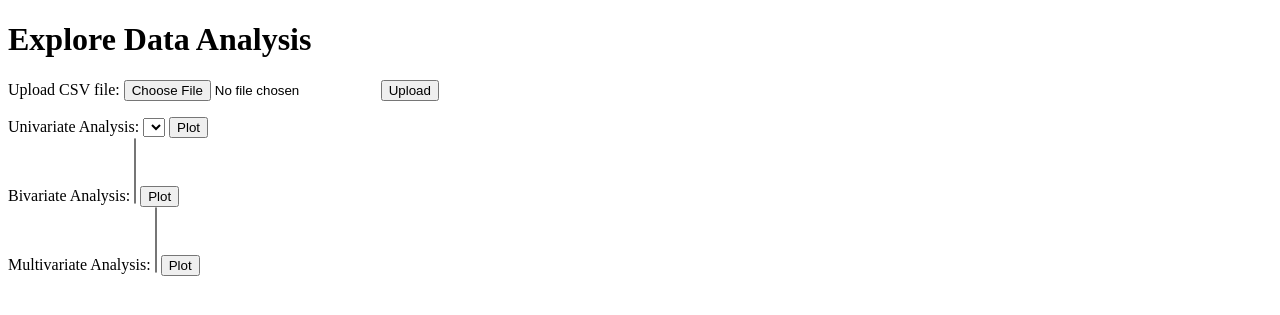
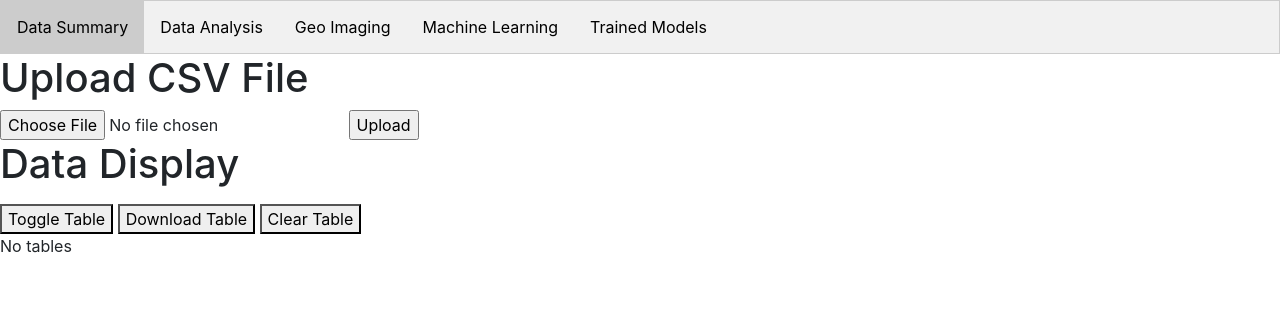
Before and after one commit to KatelynJtt/Thesis, a Flask app: template templates/index.html in a window 1280 px wide. Shown: the top 315 px of the page. Run offline with Flask 3, Linux system fonts and the light colour scheme; the template is opened without the code that fills it, so the values that code supplies are empty; some libraries are stand-ins or nearby versions.

Commit message:
Tab Page Structure
Reworked Html structure to use individual webpages for each analysis step

```diff
--- a/app.py
+++ b/app.py
@@ -28,11 +28,40 @@ handler = RotatingFileHandler('logs\\app.log', maxBytes=10000, backupCount=10)
 handler.setLevel(logging.INFO)
 app.logger.addHandler(handler)
 
-#-------------------------------------------------------Log functions for debugging specifics
+@app.route('/')
+def index():
+    return render_template('index.html')
+
+#-------------------------------------------------------Load HTML tabs
 @app.errorhandler(Exception)
 def handle_exception(e):
-    app.logger.error('Unhandled Exception: %s', (e))
+    app.logger.error('%s', (e))
     return jsonify({'error': 'A server error occurred.', 'details': str(e)}), 500
+
+@app.route('/datasummary')
+def data_summary():
+    # Render the data_summary.html template or generate the HTML content dynamically
+    return render_template('data_summary.html')
+
+@app.route('/dataanalysis')
+def data_analysis():
+    # Render the data_analysis.html template or generate the HTML content dynamically
+    return render_template('data_analysis.html')
+
+@app.route('/geoimaging')
+def geo_imaging():
+    # Render the geo_imaging.html template or generate the HTML content dynamically
+    return render_template('geo_imaging.html')
+
+@app.route('/machinelearning')
+def machine_learning():
+    # Render the machine_learning.html template or generate the HTML content dynamically
+    return render_template('machine_learning.html')
+
+@app.route('/trainedmodels')
+def trained_models():
+    # Render the trained_models.html template or generate the HTML content dynamically
+    return render_template('trained_models.html')
 
 #---------------------------------------------------------------Get DF Function
 def get_data_and_columns(file):
@@ -53,20 +82,20 @@ def get_data_and_columns(file):
     session['categorical_columns'] = categorical_columns
 
 #---------------------------------------------------Display Functions
-@app.route('/', methods=['GET', 'POST'])
-def display():
+@app.route('/table_display', methods=['GET', 'POST'])
+def table_display():
     if request.method == 'POST':
         file = request.files['file']
         if file and allowed_file(file.filename):
             get_data_and_columns(file)
             df = pd.read_sql_table(session['table_name'], create_engine('sqlite:///' + os.path.join('./database', session['db_name'])))
-            return render_template('display.html', tables=[df.to_html(classes='data')], titles=df.columns.values, numeric_columns=session['numeric_columns'], categorical_columns=session['categorical_columns'])
+            return render_template('data_summary.html', tables=[df.to_html(classes='data')], titles=df.columns.values, numeric_columns=session['numeric_columns'], categorical_columns=session['categorical_columns'])
         else:
             return "File type is incorrect. Please upload a .csv file."
     else:
         # When a GET request is made, clear the session and render the template without any tables or columns
         session.clear()
-        return render_template('display.html')
+        return render_template('data_summary.html')
 
 #------------------------------------------------------------------Upload Function
 @app.route('/upload', methods=['POST'])
@@ -77,7 +106,7 @@ def upload_file():
         db_path = os.path.join('./database', session['db_name'])
         engine = create_engine('sqlite:///' + db_path)
         df = pd.read_sql_table(session['table_name'], engine)
-        return render_template('display.html', tables=[df.to_html(classes='data')], numeric_columns=session['numeric_columns'], categorical_columns=session['categorical_columns'])
+        return render_template('data_summary.html', tables=[df.to_html(classes='data')], numeric_columns=session['numeric_columns'], categorical_columns=session['categorical_columns'])
     else:
         return jsonify({'error': 'File type is incorrect. Please upload a .csv file.'}), 400
 
--- /dev/null
+++ b/templates/data_summary.html
@@ -0,0 +1,61 @@
+<h1>Data Display</h1>
+    <p id="message"></p>
+    <button onclick="toggleTable()" title="Show/hide the data table">Toggle Table</button>
+    <button onclick="downloadTable()" title="Download the data table as a CSV file">Download Table</button>
+    <button onclick="clearTable()" title="Clear the data table">Clear Table</button>
+    <div id="dataTable">
+        {{ tables[0]|safe if tables else 'No tables' }}
+    </div>
+    <!--Java Script for Plotly Plots-->
+    <script>
+        // Table Functions
+        function toggleTable() {
+            var table = document.getElementById("dataTable");
+            if (table.innerHTML.trim() == "") {
+                document.getElementById("message").innerHTML = "No table to toggle.";
+            } else {
+                if (table.style.display === "none") {
+                    table.style.display = "block";
+                } else {
+                    table.style.display = "none";
+                }
+                document.getElementById("message").innerHTML = "";
+            }
+        }
+
+        function clearTable() {
+            var table = document.getElementById("dataTable");
+            if (table.innerHTML.trim() == "") {
+                document.getElementById("message").innerHTML = "No table to clear.";
+            } else {
+                table.innerHTML = "";
+                document.getElementById("message").innerHTML = "";
+            }
+        }
+
+        function downloadTable() {
+            var table = document.getElementById("dataTable");
+            if (table.innerHTML.trim() == "") {
+                document.getElementById("message").innerHTML = "No table to download.";
+            } else {
+                var csv = [];
+                var rows = table.getElementsByTagName("tr");
+
+                for (var i = 0; i < rows.length; i++) {
+                    var row = [], cols = rows[i].querySelectorAll("td, th");
+                    for (var j = 0; j < cols.length; j++)
+                        row.push(cols[j].innerText);
+                    csv.push(row.join(","));
+                }
+
+                var csvData = new Blob([csv.join("\n")], { type: 'text/csv' });
+                var csvUrl = URL.createObjectURL(csvData);
+                var hiddenElement = document.createElement('a');
+                hiddenElement.href = csvUrl;
+                hiddenElement.target = '_blank';
+                hiddenElement.download = 'table.csv';
+                hiddenElement.click();
+                document.getElementById("message").innerHTML = "";
+            }
+        }
+    </script>
--- /dev/null
+++ b/templates/geo_imaging.html
@@ -0,0 +1 @@
+<h1>Geo Imaging</h1>
--- a/templates/index.html
+++ b/templates/index.html
@@ -1,62 +1,95 @@
 <!DOCTYPE html>
-<html>
+<html lang="en">
 <head>
-  <title>Home</title>
+    <meta charset="UTF-8">
+    <title>Data Display and Plot</title>
+    <style>
+        /* Tab styling */
+        .tab {
+            overflow: hidden;
+            border: 1px solid #ccc;
+            background-color: #f1f1f1;
+        }
 
-  <link rel="stylesheet" href="{{ url_for('static', filename='css/style.css') }}">
+        .tab button {
+            background-color: inherit;
+            float: left;
+            border: none;
+            outline: none;
+            cursor: pointer;
+            padding: 14px 16px;
+            transition: 0.3s;
+        }
 
-  <script src="https://cdn.plot.ly/plotly-latest.min.js"></script>
-  <!-- defer: Tell browser to continue parsing HTML while script downloads and wait until HTML is fully parsed to execute script -->
-  <!-- Wait to execute script b/c it references elements in the HTML -->
-  <script src="{{ url_for('static', filename='js/script.js') }}" defer></script>
+        .tab button:hover {
+            background-color: #ddd;
+        }
 
+        .tab button.active {
+            background-color: #ccc;
+        }
+
+        .tabcontent {
+            display: none;
+            padding: 6px 12px;
+            border: 1px solid #ccc;
+            border-top: none;
+        }
+    </style>
+    <link rel="stylesheet" href="https://stackpath.bootstrapcdn.com/bootstrap/4.3.1/css/bootstrap.min.css">
 </head>
-
 <body>
-
-  <h1>Explore Data Analysis</h1>
-
-  <div>
-    <form id="fileForm">
-      <label>Upload CSV file:</label>
-      <!-- File input -->
-      <input type="file" id="fileInput">
-      <!-- Button to trigger upload -->
-      <!-- set button type as submit and then listen for submit event is js -->
-      <button id="uploadButton" type="submit">Upload</button>
-      <p id="uploadMessage"></p>
-      <div id="loadingIndicator" style="display: none;">Uploading...</div>
-    </form>
-  </div>
-  <!-- Display uploaded data -->
-  <div id="dataset"></div>
-
-  <div id="summary"></div>
-
-  <div id="plots">
-
-    <div id="univariate">
-      <label>Univariate Analysis:</label>
-      <select id="variableSelect"></select>
-      <button onclick="plotUnivariate()">Plot</button>
-      <div id="univariatePlot"></div>
+    <div class="tab">
+        <button class="tablinks" onclick="openTab(event, 'DataSummary')" id="defaultOpen">Data Summary</button>
+        <button class="tablinks" onclick="openTab(event, 'DataAnalysis')">Data Analysis</button>
+        <button class="tablinks" onclick="openTab(event, 'GeoImaging')">Geo Imaging</button>
+        <button class="tablinks" onclick="openTab(event, 'MachineLearning')">Machine Learning</button>
+        <button class="tablinks" onclick="openTab(event, 'TrainedModels')">Trained Models</button>
     </div>
 
-    <div id="bivariate">
-      <label>Bivariate Analysis:</label>
-      <select multiple id="bioSelect"></select>
-      <button onclick="plotBivariate()">Plot</button>
-      <div id="bivariatePlot"></div>
-    </div>
+        <h1>Upload CSV File</h1>
+    <form action="/upload" method="POST" enctype="multipart/form-data">
+        <input type="file" name="file">
+        <input type="submit" value="Upload">
+    </form>
 
-    <div id="multivariate">
-      <label>Multivariate Analysis:</label>
-      <select multiple id="multiSelect"></select>
-      <button onclick="plotMultivariate()">Plot</button>
-      <div id="multivariatePlot"></div>
-    </div>
+    <div id="tab-content"></div>
 
-  </div>
+    <!-- Include JavaScript files and functions -->
+    <script>
+        function openTab(evt, tabName) {
+            var i, tabcontent, tablinks;
+            tabcontent = document.getElementsByClassName("tabcontent");
+            for (i = 0; i < tabcontent.length; i++) {
+                tabcontent[i].style.display = "none";
+            }
+            tablinks = document.getElementsByClassName("tablinks");
+            for (i = 0; i < tablinks.length; i++) {
+                tablinks[i].className = tablinks[i].className.replace(" active", "");
+            }
+            evt.currentTarget.className += " active";
+
+            // Load the content using AJAX
+            var xhr = new XMLHttpRequest();
+            xhr.onreadystatechange = function() {
+                if (this.readyState == 4 && this.status == 200) {
+                    document.getElementById("tab-content").innerHTML = this.responseText;
+                }
+            };
+            xhr.open("GET", "/" + tabName.toLowerCase(), true);
+            xhr.send();
+        }
+
+        // Get the element with id="defaultOpen" and click on it
+        document.getElementById("defaultOpen").click();
+    </script>
+
+    <script src="https://cdn.plot.ly/plotly-latest.min.js"></script>
+    <script src="https://ajax.googleapis.com/ajax/libs/jquery/3.5.1/jquery.min.js"></script>
+
+    <!-- Add Bootstrap JS and its dependencies -->
+    <script src="https://cdnjs.cloudflare.com/ajax/libs/popper.js/1.14.7/umd/popper.min.js"></script>
+    <script src="https://stackpath.bootstrapcdn.com/bootstrap/4.3.1/js/bootstrap.min.js"></script>
 
 </body>
 </html>
--- /dev/null
+++ b/templates/machine_learning.html
@@ -0,0 +1 @@
+<h1>Machine Learning</h1>
--- /dev/null
+++ b/templates/trained_models.html
@@ -0,0 +1 @@
+<h1>Trained Models</h1>
```
Also changed, not shown: templates/data_analysis.html (added, +110 -0 lines), templates/display.html (deleted, +0 -202 lines), templates/upload.html (deleted, +0 -13 lines), database/Agriculture_database.db, 1 other file.
